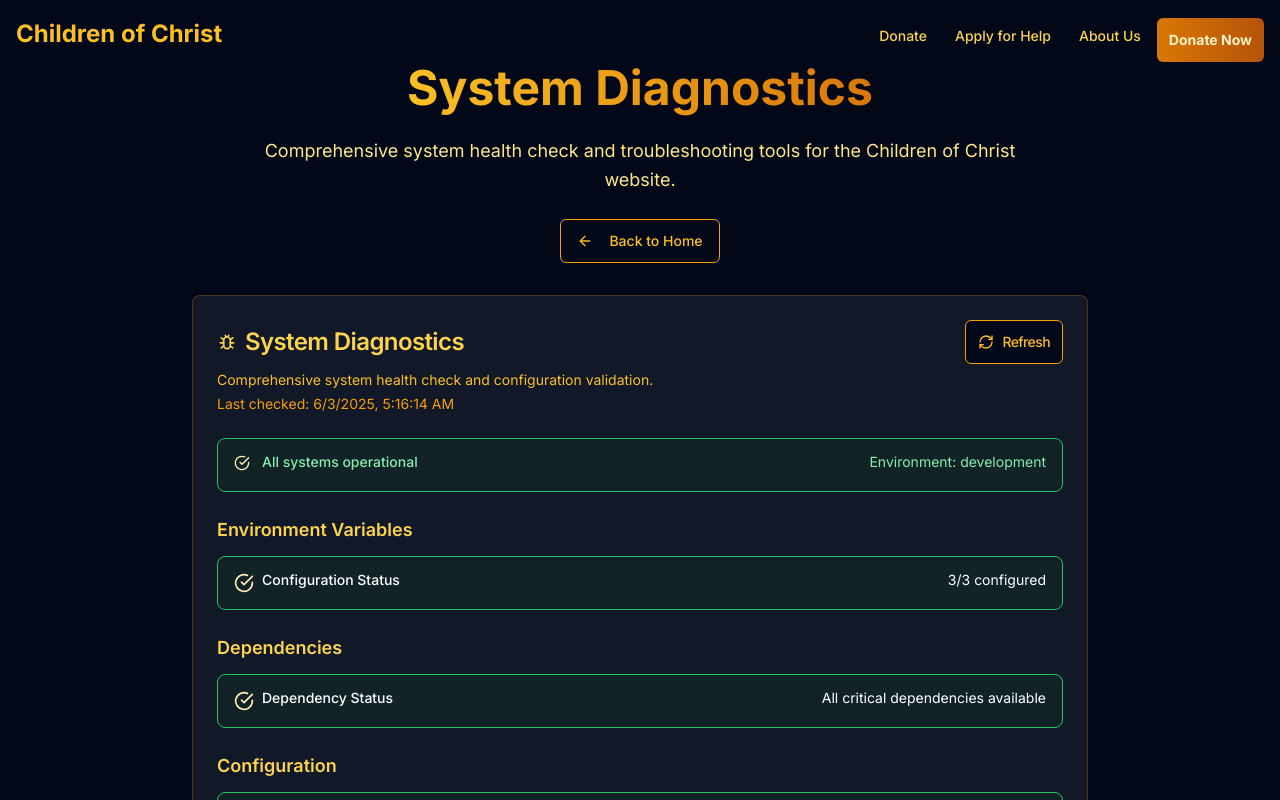
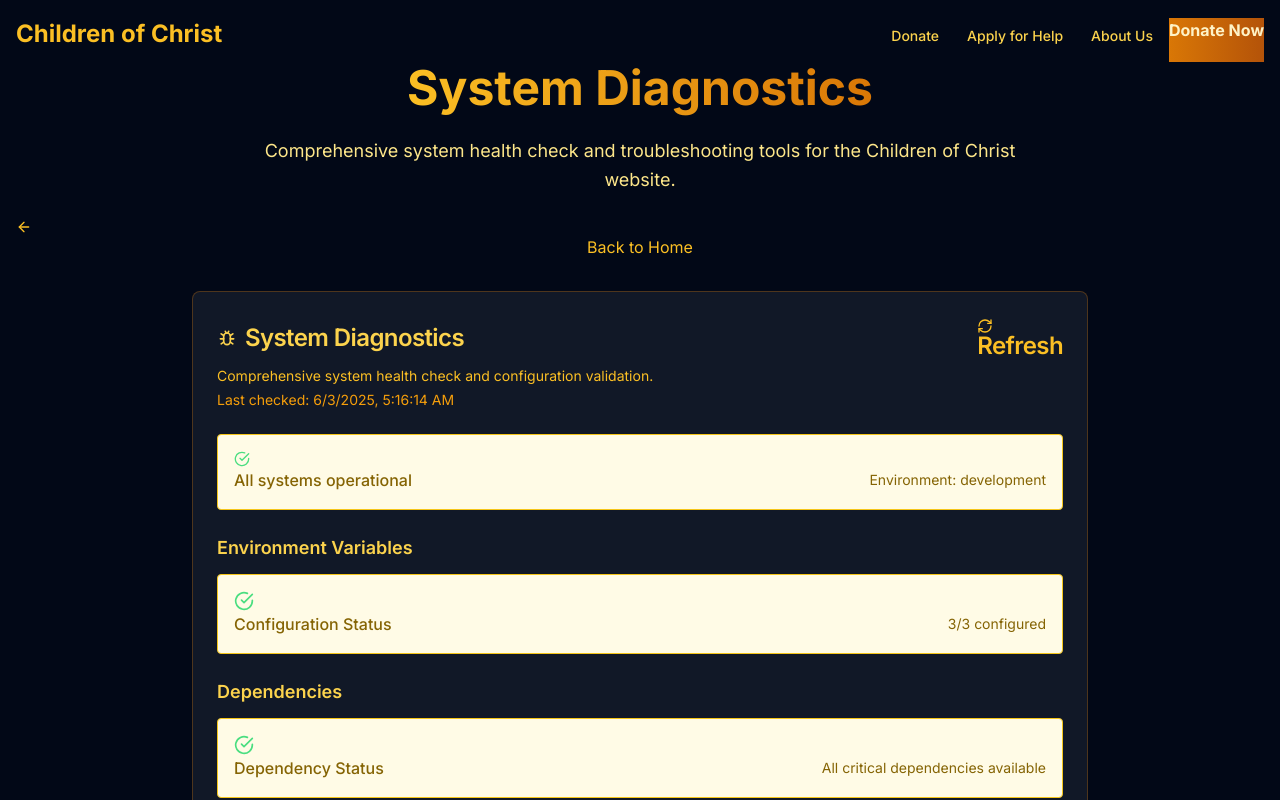
Before and after one commit to jsorisho715/childrenofchristaz, a Next.js app: page /diagnostics in a window 1280 px wide. Shown: the top 800 px of the page. Built offline with nearby package versions, Linux system fonts and the light colour scheme.

Commit message:
Add missing UI components and update tsconfig for path aliases

```diff
--- /dev/null
+++ b/components/ui/alert.tsx
@@ -0,0 +1,17 @@
+import React from "react";
+
+export function Alert({ children, ...props }: React.HTMLAttributes<HTMLDivElement>) {
+  return (
+    <div style={{ border: "1px solid #f5c518", padding: "1em", borderRadius: "4px", background: "#fffbe6" }} {...props}>
+      {children}
+    </div>
+  );
+}
+
+export function AlertDescription({ children, ...props }: React.HTMLAttributes<HTMLParagraphElement>) {
+  return (
+    <p style={{ margin: 0, color: "#856404" }} {...props}>
+      {children}
+    </p>
+  );
+}
--- /dev/null
+++ b/components/ui/button.tsx
@@ -0,0 +1,24 @@
+import React from "react";
+
+export interface ButtonProps extends React.ButtonHTMLAttributes<HTMLButtonElement> {
+  asChild?: boolean;
+}
+
+export const Button = React.forwardRef<HTMLButtonElement, ButtonProps>(
+  ({ asChild = false, children, ...props }, ref) => {
+    if (asChild) {
+      // If asChild is true, render children directly (for use with Link, etc.)
+      return React.cloneElement(children as React.ReactElement, {
+        ref,
+        ...props,
+      });
+    }
+    return (
+      <button ref={ref} {...props}>
+        {children}
+      </button>
+    );
+  }
+);
+
+Button.displayName = "Button";
--- /dev/null
+++ b/components/ui/checkbox.tsx
@@ -0,0 +1,7 @@
+import React from "react";
+
+export const Checkbox = React.forwardRef<HTMLInputElement, React.InputHTMLAttributes<HTMLInputElement>>(
+  (props, ref) => <input type="checkbox" ref={ref} {...props} />
+);
+
+Checkbox.displayName = "Checkbox";
--- /dev/null
+++ b/components/ui/input.tsx
@@ -0,0 +1,7 @@
+import React from "react";
+
+export const Input = React.forwardRef<HTMLInputElement, React.InputHTMLAttributes<HTMLInputElement>>(
+  (props, ref) => <input ref={ref} {...props} />
+);
+
+Input.displayName = "Input";
--- /dev/null
+++ b/components/ui/label.tsx
@@ -0,0 +1,7 @@
+import React from "react";
+
+export const Label = React.forwardRef<HTMLLabelElement, React.LabelHTMLAttributes<HTMLLabelElement>>(
+  (props, ref) => <label ref={ref} {...props} />
+);
+
+Label.displayName = "Label";
--- /dev/null
+++ b/components/ui/radio-group.tsx
@@ -0,0 +1,9 @@
+import React from "react";
+
+export function RadioGroup({ children, ...props }: React.HTMLAttributes<HTMLDivElement>) {
+  return <div {...props}>{children}</div>;
+}
+
+export function RadioGroupItem(props: React.InputHTMLAttributes<HTMLInputElement>) {
+  return <input type="radio" {...props} />;
+}
--- /dev/null
+++ b/components/ui/textarea.tsx
@@ -0,0 +1,7 @@
+import React from "react";
+
+export const Textarea = React.forwardRef<HTMLTextAreaElement, React.TextareaHTMLAttributes<HTMLTextAreaElement>>(
+  (props, ref) => <textarea ref={ref} {...props} />
+);
+
+Textarea.displayName = "Textarea";
```
Also changed, not shown: package.json (+14 -12 lines), tsconfig.json (added, +39 -0 lines), vercel.json, 2 other files (tests, documents, lock files or other folders).
